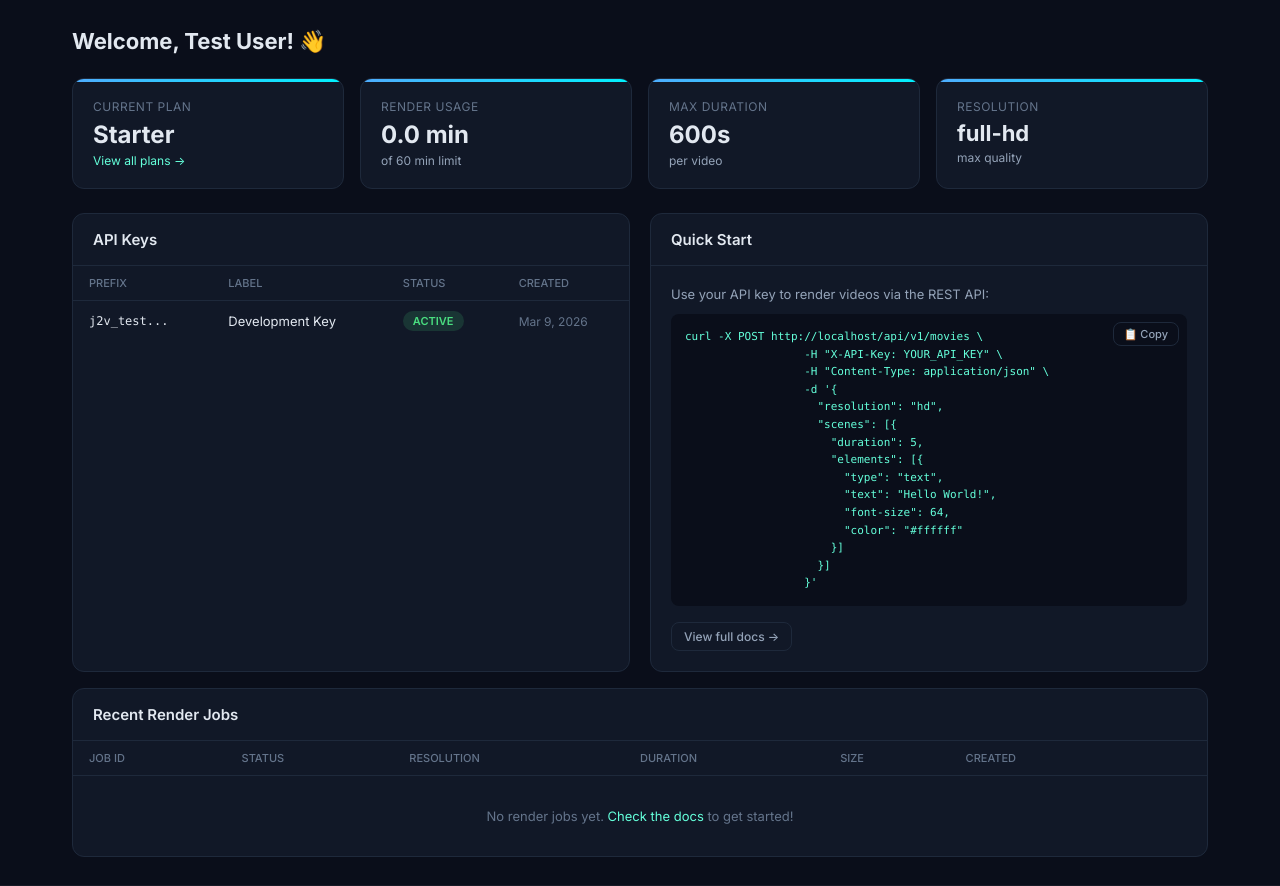
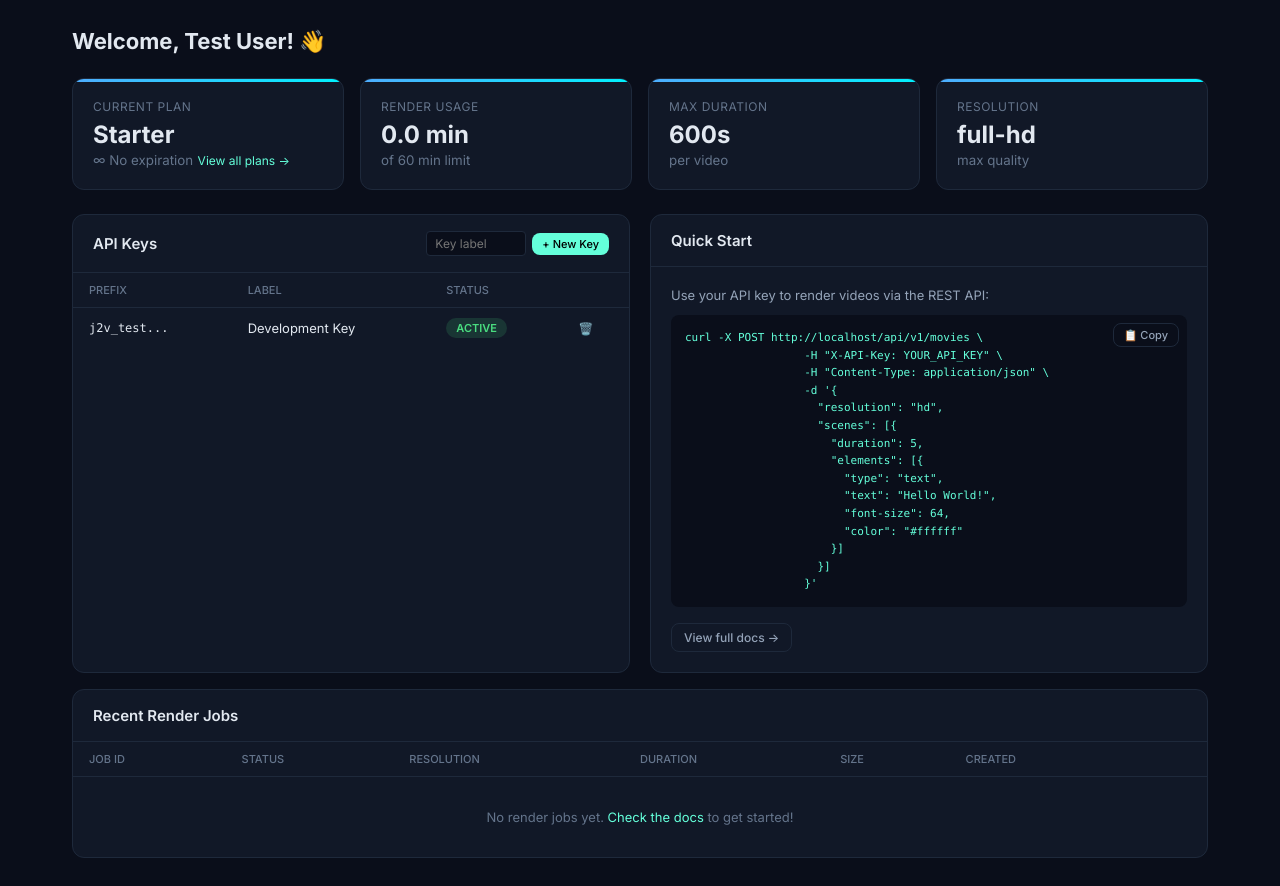
Before and after one commit to JafarzadaMurad/json2video, a Laravel app: page /dashboard in a window 1280 px wide. Shown: the part 65-951 px from the top of the page. Before the commit the page ends 922 px from the top, so only its background shows below. Run offline with Laravel 12, Linux system fonts and the light colour scheme; a user stored in the database is signed in; data comes from the database, SQL or seed files in the repository; data that the repository does not hold is empty.

Commit message:
Add API key create/delete management

```diff
--- a/api/app/Http/Controllers/UserDashboardController.php
+++ b/api/app/Http/Controllers/UserDashboardController.php
@@ -78,4 +78,35 @@ class UserDashboardController extends Controller
 
         return redirect()->back()->with('success', 'Plan upgrade request submitted! We will contact you soon.');
     }
+
+    public function createApiKey(Request $request)
+    {
+        $request->validate([
+            'label' => 'nullable|string|max:100',
+        ]);
+
+        $rawKey = 'j2v_' . bin2hex(random_bytes(24));
+        $prefix = substr($rawKey, 0, 8);
+
+        \App\Models\ApiKey::create([
+            'user_id' => auth()->id(),
+            'key_hash' => hash('sha256', $rawKey),
+            'key_prefix' => $prefix,
+            'label' => $request->input('label', 'API Key'),
+            'is_active' => true,
+        ]);
+
+        return redirect()->back()->with('new_api_key', $rawKey);
+    }
+
+    public function deleteApiKey(int $id)
+    {
+        $key = \App\Models\ApiKey::where('id', $id)
+            ->where('user_id', auth()->id())
+            ->firstOrFail();
+
+        $key->delete();
+
+        return redirect()->back()->with('success', 'API key deleted.');
+    }
 }
--- a/api/resources/views/portal/dashboard.blade.php
+++ b/api/resources/views/portal/dashboard.blade.php
@@ -6,15 +6,27 @@
         <h2 style="margin-bottom: 24px; font-size: 22px;">Welcome, {{ $user->name }}! 👋</h2>
 
         @if(session('api_key'))
-            <div class="alert alert-warning"
-                style="margin-bottom: 20px; display:flex; align-items:center; gap:12px; flex-wrap:wrap;">
+            <div class="alert alert-warning" style="margin-bottom: 20px; display:flex; align-items:center; gap:12px; flex-wrap:wrap;">
                 <div>
                     🔑 <strong>Your API Key:</strong> <code class="mono" id="api-key-text"
                         style="background:#1a2035; padding:4px 8px; border-radius:4px;">{{ session('api_key') }}</code>
                     <br><small class="text-muted">Save this now — it won't be shown again!</small>
                 </div>
-                <button onclick="copyText('api-key-text')" class="btn btn-sm btn-secondary"
-                    style="white-space:nowrap; margin-left:auto;">📋 Copy</button>
+                <button onclick="copyRaw(document.getElementById('api-key-text').textContent)" class="btn btn-sm btn-secondary" style="white-space:nowrap; margin-left:auto;">📋 Copy</button>
+            </div>
+        @endif
+
+        @if(session('new_api_key'))
+            <div class="alert alert-warning" style="margin-bottom: 20px;">
+                <div style="display:flex; align-items:center; gap:12px; flex-wrap:wrap;">
+                    <div>
+                        🔑 <strong>New API Key:</strong>
+                        <code class="mono" id="new-key-text"
+                            style="background:#1a2035; padding:4px 8px; border-radius:4px; word-break:break-all;">{{ session('new_api_key') }}</code>
+                    </div>
+                    <button onclick="copyRaw(document.getElementById('new-key-text').textContent)" class="btn btn-sm btn-secondary" style="white-space:nowrap; margin-left:auto;">📋 Copy Key</button>
+                </div>
+                <small class="text-muted" style="display:block; margin-top:8px;">⚠️ Save this key now! It won't be shown again.</small>
             </div>
         @endif
 
@@ -23,28 +35,30 @@
                 <div class="label">Current Plan</div>
                 <div class="value">{{ $user->plan?->name ?? 'None' }}</div>
                 @if($user->plan_expires_at)
-                    <div class="sub" style="color: {{ $user->daysUntilExpiry() <= 3 ? 'var(--red)' : 'var(--text-dim)' }}">
-                        ⏳ {{ $user->daysUntilExpiry() }} days left ({{ $user->plan_expires_at->format('M j, Y') }})
-                    </div>
-                @elseif($user->plan?->slug === 'free')
-                    <div class="sub">♾️ No expiration</div>
+                    @if($user->daysUntilExpiry() <= 3)
+                        <small style="color:#f87171;">⏳ {{ $user->daysUntilExpiry() }} days left</small>
+                    @else
+                        <small class="text-muted">⏳ {{ $user->daysUntilExpiry() }} days left</small>
+                    @endif
+                @else
+                    <small class="text-muted">∞ No expiration</small>
                 @endif
-                <div class="sub"><a href="/plans" style="font-size:12px">View all plans →</a></div>
+                <a href="/plans" style="font-size:12px; color: var(--accent);">View all plans →</a>
             </div>
             <div class="stat-card">
                 <div class="label">Render Usage</div>
                 <div class="value">{{ number_format($totalRenderMinutes, 1) }} min</div>
-                <div class="sub">of {{ $user->plan?->max_render_minutes ?? '∞' }} min limit</div>
+                <small class="text-muted">of {{ $user->plan?->max_render_minutes ?? 10 }} min limit</small>
             </div>
             <div class="stat-card">
                 <div class="label">Max Duration</div>
-                <div class="value">{{ $user->plan?->max_video_duration ?? '—' }}s</div>
-                <div class="sub">per video</div>
+                <div class="value">{{ $user->plan?->max_video_duration ?? 180 }}s</div>
+                <small class="text-muted">per video</small>
             </div>
             <div class="stat-card">
                 <div class="label">Resolution</div>
-                <div class="value" style="font-size: 22px;">{{ $user->plan?->max_resolution ?? '—' }}</div>
-                <div class="sub">max quality</div>
+                <div class="value">{{ $user->plan?->max_resolution ?? 'hd' }}</div>
+                <small class="text-muted">max quality</small>
             </div>
         </div>
 
@@ -56,8 +70,13 @@
         <div style="display: grid; grid-template-columns: 1fr 1fr; gap: 20px;">
             <!-- API Keys -->
             <div class="card">
-                <div class="card-header">
+                <div class="card-header" style="display:flex; justify-content:space-between; align-items:center;">
                     <h3>API Keys</h3>
+                    <form method="POST" action="/api-keys" style="display:flex; gap:6px; align-items:center;">
+                        @csrf
+                        <input type="text" name="label" placeholder="Key label" style="padding:4px 8px; font-size:12px; width:100px; background:var(--bg); border:1px solid var(--border); border-radius:4px; color:var(--text);">
+                        <button type="submit" class="btn btn-sm btn-primary" style="padding:4px 10px; font-size:11px;">+ New Key</button>
+                    </form>
                 </div>
                 <div class="card-body" style="padding:0">
                     <table>
@@ -66,7 +85,7 @@
                                 <th>Prefix</th>
                                 <th>Label</th>
                                 <th>Status</th>
-                                <th>Created</th>
+                                <th></th>
                             </tr>
                         </thead>
                         <tbody>
@@ -74,13 +93,17 @@
                                 <tr>
                                     <td class="mono">{{ $key->key_prefix }}...</td>
                                     <td>{{ $key->label }}</td>
-                                    <td>{!! $key->is_active ? '<span class="badge badge-done">Active</span>' : '<span class="text-muted">Inactive</span>' !!}
+                                    <td>{!! $key->is_active ? '<span class="badge badge-done">Active</span>' : '<span class="text-muted">Inactive</span>' !!}</td>
+                                    <td>
+                                        <form method="POST" action="/api-keys/{{ $key->id }}" style="display:inline;" onsubmit="return confirm('Delete this API key?')">
+                                            @csrf @method('DELETE')
+                                            <button type="submit" style="background:none; border:none; color:#f87171; cursor:pointer; font-size:12px;">🗑️</button>
+                                        </form>
                                     </td>
-                                    <td class="text-sm text-muted">{{ $key->created_at->format('M j, Y') }}</td>
                                 </tr>
                             @empty
                                 <tr>
-                                    <td colspan="4" class="text-muted">No API keys</td>
+                                    <td colspan="4" class="text-muted">No API keys — create one above</td>
                                 </tr>
                             @endforelse
                         </tbody>
@@ -166,15 +189,34 @@
     </div>
 
     <script>
-        function copyText(elementId) {
-            const el = document.getElementById(elementId);
-            const text = el.innerText || el.textContent;
-            navigator.clipboard.writeText(text).then(() => {
-                const btn = event.target;
-                const original = btn.textContent;
-                btn.textContent = '✅ Copied!';
-                setTimeout(() => btn.textContent = original, 1500);
-            });
+    function copyText(elementId) {
+        const el = document.getElementById(elementId);
+        const text = el.innerText || el.textContent;
+        copyRaw(text);
+    }
+
+    function copyRaw(text) {
+        if (navigator.clipboard && window.isSecureContext) {
+            navigator.clipboard.writeText(text).then(() => showCopied());
+        } else {
+            const ta = document.createElement('textarea');
+            ta.value = text;
+            ta.style.position = 'fixed';
+            ta.style.left = '-9999px';
+            document.body.appendChild(ta);
+            ta.select();
+            document.execCommand('copy');
+            document.body.removeChild(ta);
+            showCopied();
         }
+    }
+
+    function showCopied() {
+        const btn = event.target.closest('button');
+        if (!btn) return;
+        const original = btn.innerHTML;
+        btn.innerHTML = '✅';
+        setTimeout(() => btn.innerHTML = original, 1500);
+    }
     </script>
 @endsection
--- a/api/routes/web.php
+++ b/api/routes/web.php
@@ -40,6 +40,8 @@ Route::middleware('auth')->group(function () {
     Route::get('/dashboard', [UserDashboardController::class, 'dashboard'])->name('dashboard');
     Route::get('/plans', [UserDashboardController::class, 'plans'])->name('plans');
     Route::post('/plans/request', [UserDashboardController::class, 'requestPlan'])->name('plans.request');
+    Route::post('/api-keys', [UserDashboardController::class, 'createApiKey'])->name('api-keys.create');
+    Route::delete('/api-keys/{id}', [UserDashboardController::class, 'deleteApiKey'])->name('api-keys.delete');
 });
 
 // ─── Admin Panel ──────────────────────────────
```
